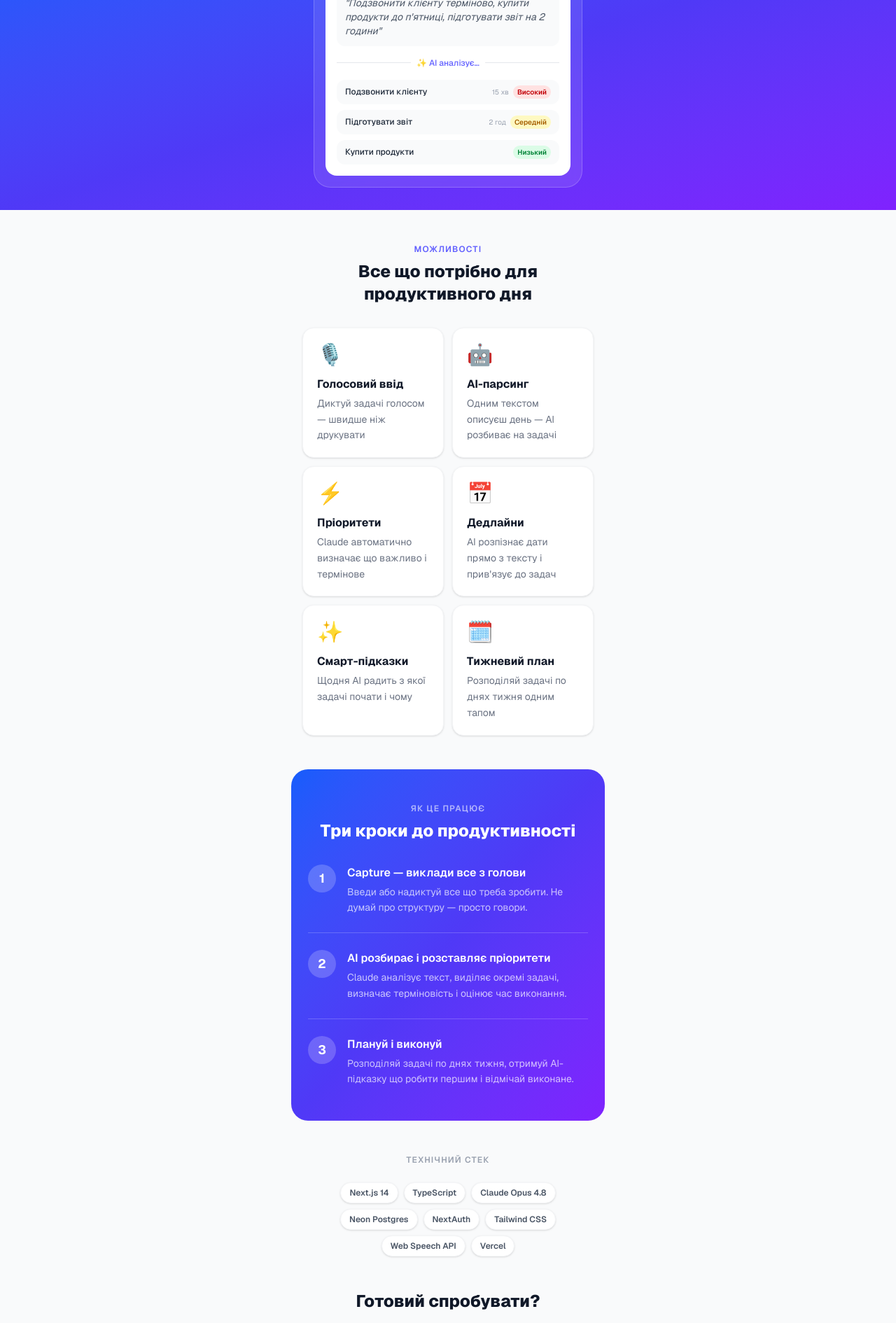
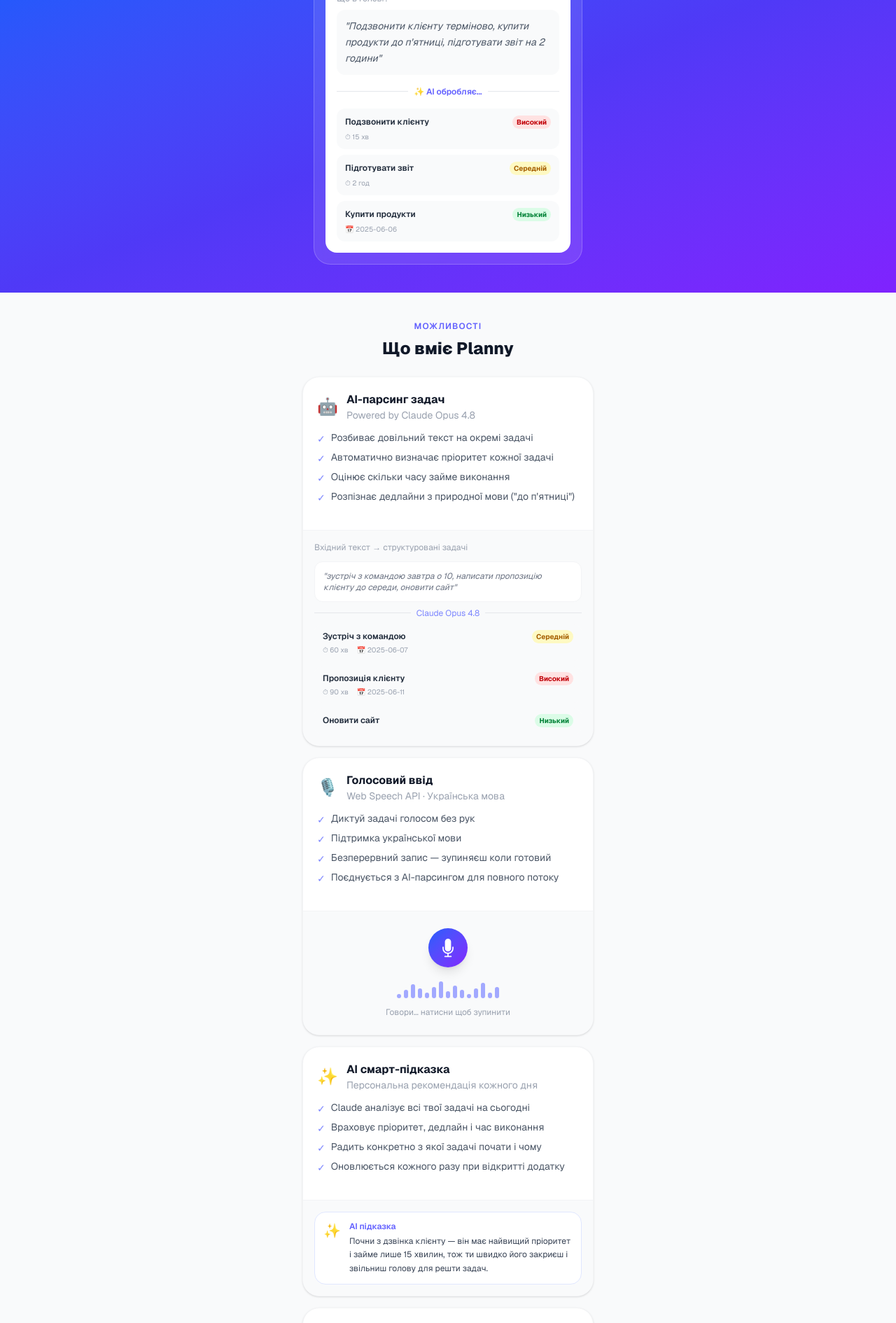
Before and after one commit to Sashamal24/ai-day-planner, a Next.js app: page /presentation in a window 1280 px wide. Shown: the part 520-2410 px from the top of the page at 70% size. Built offline with nearby package versions, Linux system fonts and the light colour scheme.

Commit message:
Expand presentation page with detailed feature blocks and mockups

```diff
--- a/app/presentation/page.tsx
+++ b/app/presentation/page.tsx
@@ -1,11 +1,34 @@
 import Link from 'next/link'
 
-function FeatureCard({ icon, title, description }: { icon: string; title: string; description: string }) {
+function FeatureBlock({ icon, title, description, detail, mockup }: {
+  icon: string
+  title: string
+  description: string
+  detail: string[]
+  mockup: React.ReactNode
+}) {
   return (
-    <div className="bg-white rounded-2xl p-5 shadow-sm border border-gray-100">
-      <div className="text-3xl mb-3">{icon}</div>
-      <h3 className="font-bold text-gray-900 mb-1 text-base">{title}</h3>
-      <p className="text-sm text-gray-500 leading-relaxed">{description}</p>
+    <div className="bg-white rounded-3xl shadow-sm border border-gray-100 overflow-hidden mb-4">
+      <div className="p-5">
+        <div className="flex items-center gap-3 mb-3">
+          <span className="text-2xl">{icon}</span>
+          <div>
+            <h3 className="font-bold text-gray-900 text-base">{title}</h3>
+            <p className="text-sm text-gray-400">{description}</p>
+          </div>
+        </div>
+        <ul className="flex flex-col gap-1.5 mb-4">
+          {detail.map((d) => (
+            <li key={d} className="flex items-start gap-2 text-sm text-gray-600">
+              <span className="text-indigo-400 mt-0.5 flex-shrink-0">✓</span>
+              {d}
+            </li>
+          ))}
+        </ul>
+      </div>
+      <div className="bg-gray-50 border-t border-gray-100 px-4 py-4">
+        {mockup}
+      </div>
     </div>
   )
 }
@@ -36,13 +59,14 @@
         </div>
         <div className="relative">
           <div className="inline-flex items-center gap-2 bg-white/20 rounded-full px-4 py-1.5 mb-6">
-            <span className="text-white/90 text-xs font-semibold tracking-wide uppercase">AI-powered</span>
+            <span className="text-white/90 text-xs font-semibold tracking-wide uppercase">Claude Opus 4.8 · AI-powered</span>
           </div>
-          <h1 className="text-4xl font-extrabold text-white mb-4 leading-tight">
-            Planny
-          </h1>
-          <p className="text-white/80 text-lg mb-8 max-w-sm mx-auto leading-relaxed">
-            Розмовляй з додатком як з асистентом — він сам розбере твої задачі, розставить пріоритети і скаже з чого почати
+          <h1 className="text-5xl font-extrabold text-white mb-3 leading-tight tracking-tight">Planny</h1>
+          <p className="text-white/80 text-lg mb-2 max-w-sm mx-auto leading-relaxed font-medium">
+            Твій AI-асистент для планування дня
+          </p>
+          <p className="text-white/60 text-sm mb-8 max-w-xs mx-auto">
+            Просто виклади що в голові — Planny сам розбере задачі, розставить пріоритети і скаже з чого почати
           </p>
           <Link
             href="/auth/login"
@@ -53,35 +77,39 @@
         </div>
       </div>
 
-      {/* Phone mockup strip */}
-      <div className="bg-gradient-to-br from-blue-600 via-indigo-600 to-violet-600 px-6 pb-8">
+      {/* AI parse mockup */}
+      <div className="bg-gradient-to-br from-blue-600 via-indigo-600 to-violet-600 px-6 pb-10">
         <div className="max-w-sm mx-auto bg-white/10 backdrop-blur rounded-3xl p-4 border border-white/20">
           <div className="flex items-center gap-2 mb-3">
             <div className="w-2 h-2 rounded-full bg-red-400" />
             <div className="w-2 h-2 rounded-full bg-yellow-400" />
             <div className="w-2 h-2 rounded-full bg-green-400" />
+            <span className="text-white/40 text-xs ml-1">planny.app / capture</span>
           </div>
           <div className="bg-white rounded-2xl p-4 text-left">
-            <p className="text-xs text-gray-400 mb-1">Capture — що в голові?</p>
-            <div className="bg-gray-50 rounded-xl p-3 text-sm text-gray-600 italic mb-3">
+            <p className="text-xs text-gray-400 mb-2">Що в голові?</p>
+            <div className="bg-gray-50 rounded-xl p-3 text-sm text-gray-600 italic mb-3 leading-relaxed">
               "Подзвонити клієнту терміново, купити продукти до п'ятниці, підготувати звіт на 2 години"
             </div>
-            <div className="flex items-center gap-2 justify-center py-1">
-              <div className="w-4 h-px bg-gray-200 flex-1" />
-              <span className="text-xs text-indigo-500 font-medium">✨ AI аналізує…</span>
-              <div className="w-4 h-px bg-gray-200 flex-1" />
+            <div className="flex items-center gap-2 justify-center py-1 mb-3">
+              <div className="h-px bg-gray-200 flex-1" />
+              <span className="text-xs text-indigo-500 font-semibold">✨ AI обробляє…</span>
+              <div className="h-px bg-gray-200 flex-1" />
             </div>
-            <div className="flex flex-col gap-2 mt-3">
+            <div className="flex flex-col gap-2">
               {[
-                { title: 'Подзвонити клієнту', p: 'Високий', c: 'bg-red-100 text-red-700', t: '15 хв' },
-                { title: 'Підготувати звіт', p: 'Середній', c: 'bg-yellow-100 text-yellow-700', t: '2 год' },
-                { title: 'Купити продукти', p: 'Низький', c: 'bg-green-100 text-green-700', t: null },
+                { title: 'Подзвонити клієнту', p: 'Високий', c: 'bg-red-100 text-red-700', t: '15 хв', d: null },
+                { title: 'Підготувати звіт', p: 'Середній', c: 'bg-yellow-100 text-yellow-700', t: '2 год', d: null },
+                { title: 'Купити продукти', p: 'Низький', c: 'bg-green-100 text-green-700', t: null, d: '2025-06-06' },
               ].map((item) => (
-                <div key={item.title} className="flex items-center justify-between bg-gray-50 rounded-xl px-3 py-2">
-                  <span className="text-xs text-gray-800 font-medium">{item.title}</span>
-                  <div className="flex items-center gap-1.5">
-                    {item.t && <span className="text-[10px] text-gray-400">{item.t}</span>}
-                    <span className={`text-[10px] font-semibold px-1.5 py-0.5 rounded-full ${item.c}`}>{item.p}</span>
+                <div key={item.title} className="bg-gray-50 rounded-xl px-3 py-2.5">
+                  <div className="flex items-center justify-between mb-1">
+                    <span className="text-xs text-gray-800 font-semibold">{item.title}</span>
+                    <span className={`text-[10px] font-bold px-1.5 py-0.5 rounded-full ${item.c}`}>{item.p}</span>
+                  </div>
+                  <div className="flex gap-3">
+                    {item.t && <span className="text-[10px] text-gray-400">⏱ {item.t}</span>}
+                    {item.d && <span className="text-[10px] text-gray-400">📅 {item.d}</span>}
                   </div>
                 </div>
               ))}
@@ -90,100 +118,230 @@
         </div>
       </div>
 
-      {/* Features */}
-      <div className="px-4 py-12 max-w-md mx-auto">
+      {/* Features detailed */}
+      <div className="px-4 py-10 max-w-md mx-auto">
         <p className="text-xs font-semibold text-indigo-500 text-center tracking-widest uppercase mb-2">Можливості</p>
-        <h2 className="text-2xl font-extrabold text-gray-900 text-center mb-8">
-          Все що потрібно для продуктивного дня
-        </h2>
-        <div className="grid grid-cols-2 gap-3">
-          <FeatureCard
+        <h2 className="text-2xl font-extrabold text-gray-900 text-center mb-6">Що вміє Planny</h2>
+
+        <FeatureBlock
+          icon="🤖"
+          title="AI-парсинг задач"
+          description="Powered by Claude Opus 4.8"
+          detail={[
+            'Розбиває довільний текст на окремі задачі',
+            'Автоматично визначає пріоритет кожної задачі',
+            'Оцінює скільки часу займе виконання',
+            'Розпізнає дедлайни з природної мови ("до п\'ятниці")',
+          ]}
+          mockup={
+            <div className="flex flex-col gap-2">
+              <p className="text-xs text-gray-400 mb-1">Вхідний текст → структуровані задачі</p>
+              <div className="bg-white rounded-xl p-3 text-xs text-gray-500 italic border border-gray-100">
+                "зустріч з командою завтра о 10, написати пропозицію клієнту до середи, оновити сайт"
+              </div>
+              <div className="flex items-center gap-2">
+                <div className="h-px bg-gray-200 flex-1" />
+                <span className="text-indigo-400 text-xs">Claude Opus 4.8</span>
+                <div className="h-px bg-gray-200 flex-1" />
+              </div>
+              {[
+                { t: 'Зустріч з командою', p: 'Середній', e: '60 хв', d: '2025-06-07', pc: 'bg-yellow-100 text-yellow-700' },
+                { t: 'Пропозиція клієнту', p: 'Високий', e: '90 хв', d: '2025-06-11', pc: 'bg-red-100 text-red-700' },
+                { t: 'Оновити сайт', p: 'Низький', e: null, d: null, pc: 'bg-green-100 text-green-700' },
+              ].map((item) => (
+                <div key={item.t} className="bg-gray-50 rounded-xl px-3 py-2">
+                  <div className="flex justify-between items-center mb-0.5">
+                    <span className="text-xs font-semibold text-gray-800">{item.t}</span>
+                    <span className={`text-[10px] font-bold px-1.5 py-0.5 rounded-full ${item.pc}`}>{item.p}</span>
+                  </div>
+                  <div className="flex gap-3">
+                    {item.e && <span className="text-[10px] text-gray-400">⏱ {item.e}</span>}
+                    {item.d && <span className="text-[10px] text-gray-400">📅 {item.d}</span>}
+                  </div>
+                </div>
+              ))}
+            </div>
+          }
+        />
+
+        <FeatureBlock
           icon="🎙️"
           title="Голосовий ввід"
-            description="Диктуй задачі голосом — швидше ніж друкувати"
+          description="Web Speech API · Українська мова"
+          detail={[
+            'Диктуй задачі голосом без рук',
+            'Підтримка української мови',
+            'Безперервний запис — зупиняєш коли готовий',
+            'Поєднується з AI-парсингом для повного потоку',
+          ]}
+          mockup={
+            <div className="flex flex-col items-center gap-3 py-2">
+              <div className="w-14 h-14 rounded-full bg-gradient-to-br from-blue-600 to-violet-600 flex items-center justify-center shadow-lg">
+                <svg xmlns="http://www.w3.org/2000/svg" viewBox="0 0 24 24" fill="white" className="w-7 h-7">
+                  <path d="M8.25 4.5a3.75 3.75 0 1 1 7.5 0v8.25a3.75 3.75 0 1 1-7.5 0V4.5Z" />
+                  <path d="M6 10.5a.75.75 0 0 1 .75.75v1.5a5.25 5.25 0 1 0 10.5 0v-1.5a.75.75 0 0 1 1.5 0v1.5a6.751 6.751 0 0 1-6 6.709v2.291h3a.75.75 0 0 1 0 1.5h-7.5a.75.75 0 0 1 0-1.5h3v-2.291a6.751 6.751 0 0 1-6-6.709v-1.5A.75.75 0 0 1 6 10.5Z" />
+                </svg>
+              </div>
+              <div className="flex gap-1 items-end h-8">
+                {[3, 6, 10, 7, 4, 8, 12, 5, 9, 6, 3, 7, 11, 4, 8].map((h, i) => (
+                  <div key={i} className="w-1.5 bg-indigo-400 rounded-full opacity-70" style={{ height: h * 2 }} />
+                ))}
+              </div>
+              <p className="text-xs text-gray-400">Говори… натисни щоб зупинити</p>
+            </div>
+          }
         />
-          <FeatureCard
-            icon="🤖"
-            title="AI-парсинг"
-            description="Одним текстом описуєш день — AI розбиває на задачі"
+
+        <FeatureBlock
+          icon="✨"
+          title="AI смарт-підказка"
+          description="Персональна рекомендація кожного дня"
+          detail={[
+            'Claude аналізує всі твої задачі на сьогодні',
+            'Враховує пріоритет, дедлайн і час виконання',
+            'Радить конкретно з якої задачі почати і чому',
+            'Оновлюється кожного разу при відкритті додатку',
+          ]}
+          mockup={
+            <div className="bg-white rounded-2xl p-3 border border-indigo-100 flex gap-3">
+              <span className="text-xl">✨</span>
+              <div>
+                <p className="text-xs font-semibold text-indigo-500 mb-1">AI підказка</p>
+                <p className="text-xs text-gray-700 leading-relaxed">
+                  Почни з дзвінка клієнту — він має найвищий пріоритет і займе лише 15 хвилин, тож ти швидко його закриєш і звільниш голову для решти задач.
+                </p>
+              </div>
+            </div>
+          }
         />
-          <FeatureCard
-            icon="⚡"
-            title="Пріоритети"
-            description="Claude автоматично визначає що важливо і термінове"
+
+        <FeatureBlock
+          icon="🗓️"
+          title="Тижневий планувальник"
+          description="Розподіляй задачі по днях"
+          detail={[
+            'Перегляд всіх задач у розрізі тижня',
+            'Тап на задачу → вибір дня',
+            'Бачиш скільки задач заплановано на кожен день',
+            'Незаплановані задачі виділені окремо',
+          ]}
+          mockup={
+            <div>
+              <div className="flex gap-1.5 mb-3">
+                {['Пн', 'Вт', 'Ср', 'Чт', 'Пт', 'Сб', 'Нд'].map((d, i) => (
+                  <div key={d} className={`flex-1 flex flex-col items-center rounded-xl py-1.5 ${i === 4 ? 'bg-gradient-to-b from-blue-600 to-violet-600' : 'bg-white border border-gray-100'}`}>
+                    <span className={`text-[9px] font-medium ${i === 4 ? 'text-white/70' : 'text-gray-400'}`}>{d}</span>
+                    <span className={`text-xs font-bold ${i === 4 ? 'text-white' : 'text-gray-700'}`}>{2 + i}</span>
+                    {i === 4 && <span className="text-[9px] text-white/70">2</span>}
+                    {i === 1 && <span className="text-[9px] text-indigo-500">1</span>}
+                  </div>
+                ))}
+              </div>
+              <div className="flex flex-col gap-1.5">
+                <p className="text-[10px] text-gray-400 font-semibold">Пт, 6</p>
+                {['Подзвонити клієнту', 'Підготувати звіт'].map((t) => (
+                  <div key={t} className="bg-white rounded-xl px-3 py-2 text-xs text-gray-700 font-medium border border-gray-100">{t}</div>
+                ))}
+              </div>
+            </div>
+          }
         />
-          <FeatureCard
-            icon="📅"
-            title="Дедлайни"
-            description="AI розпізнає дати прямо з тексту і прив'язує до задач"
+
+        <FeatureBlock
+          icon="📊"
+          title="Прогрес і статистика"
+          description="Бачиш скільки вже зроблено"
+          detail={[
+            'Кільцевий прогрес-індикатор на головній',
+            'Кількість виконаних, активних і всіх задач',
+            'Мотивує завершити день продуктивно',
+            'Оновлюється в реальному часі',
+          ]}
+          mockup={
+            <div className="flex items-center gap-4 bg-white rounded-2xl p-4 border border-gray-100">
+              <div className="relative flex-shrink-0">
+                <svg width="64" height="64" viewBox="0 0 100 100" className="-rotate-90">
+                  <circle cx="50" cy="50" r="42" fill="none" stroke="#e0e7ff" strokeWidth="12" />
+                  <circle cx="50" cy="50" r="42" fill="none" stroke="url(#pg)" strokeWidth="12"
+                    strokeLinecap="round" strokeDasharray="175 264" />
+                  <defs>
+                    <linearGradient id="pg" x1="0%" y1="0%" x2="100%" y2="0%">
+                      <stop offset="0%" stopColor="#2563eb" />
+                      <stop offset="100%" stopColor="#7c3aed" />
+                    </linearGradient>
+                  </defs>
+                </svg>
+                <div className="absolute inset-0 flex items-center justify-center">
+                  <span className="text-indigo-700 font-bold text-sm">66%</span>
+                </div>
+              </div>
+              <div className="flex flex-col gap-1.5 flex-1">
+                <div className="flex justify-between text-xs">
+                  <span className="text-gray-400">Всього</span><span className="font-semibold text-gray-800">9</span>
+                </div>
+                <div className="flex justify-between text-xs">
+                  <span className="text-gray-400">Виконано</span><span className="font-semibold text-green-600">6</span>
+                </div>
+                <div className="flex justify-between text-xs">
+                  <span className="text-gray-400">Залишилось</span><span className="font-semibold text-indigo-600">3</span>
+                </div>
+              </div>
+            </div>
+          }
         />
-          <FeatureCard
-            icon="✨"
-            title="Смарт-підказки"
-            description="Щодня AI радить з якої задачі почати і чому"
-          />
-          <FeatureCard
-            icon="🗓️"
-            title="Тижневий план"
-            description="Розподіляй задачі по днях тижня одним тапом"
-          />
-        </div>
       </div>
 
       {/* How it works */}
-      <div className="bg-gradient-to-br from-blue-600 via-indigo-600 to-violet-600 px-6 py-12 mx-4 rounded-3xl mb-12 max-w-md md:mx-auto">
+      <div className="bg-gradient-to-br from-blue-600 via-indigo-600 to-violet-600 px-6 py-12 mx-4 rounded-3xl mb-10 max-w-md md:mx-auto">
         <p className="text-xs font-semibold text-white/60 tracking-widest uppercase mb-2 text-center">Як це працює</p>
         <h2 className="text-2xl font-extrabold text-white text-center mb-8">Три кроки до продуктивності</h2>
         <div className="flex flex-col gap-6">
-          <StepCard
-            number="1"
-            title="Capture — виклади все з голови"
-            description="Введи або надиктуй все що треба зробити. Не думай про структуру — просто говори."
-          />
+          <StepCard number="1" title="Capture — виклади все з голови"
+            description="Введи або надиктуй все що треба зробити. Не думай про структуру — просто говори природньою мовою." />
           <div className="h-px bg-white/20" />
-          <StepCard
-            number="2"
-            title="AI розбирає і розставляє пріоритети"
-            description="Claude аналізує текст, виділяє окремі задачі, визначає терміновість і оцінює час виконання."
-          />
+          <StepCard number="2" title="AI розбирає і розставляє пріоритети"
+            description="Claude Opus 4.8 аналізує текст, виділяє окремі задачі, визначає терміновість, оцінює час і розпізнає дедлайни." />
           <div className="h-px bg-white/20" />
-          <StepCard
-            number="3"
-            title="Плануй і виконуй"
-            description="Розподіляй задачі по днях тижня, отримуй AI-підказку що робити першим і відмічай виконане."
-          />
+          <StepCard number="3" title="Плануй і виконуй"
+            description="Розподіляй задачі по днях тижня, отримуй AI-підказку що робити першим і відмічай виконане." />
         </div>
       </div>
 
       {/* Tech stack */}
-      <div className="px-4 pb-12 max-w-md mx-auto">
+      <div className="px-4 pb-10 max-w-md mx-auto">
         <p className="text-xs font-semibold text-gray-400 text-center tracking-widest uppercase mb-6">Технічний стек</p>
-        <div className="flex flex-wrap justify-center gap-2">
-          {['Next.js 14', 'TypeScript', 'Claude Opus 4.8', 'Neon Postgres', 'NextAuth', 'Tailwind CSS', 'Web Speech API', 'Vercel'].map((tech) => (
-            <span key={tech} className="bg-white border border-gray-100 text-gray-600 text-xs font-semibold px-3 py-1.5 rounded-full shadow-sm">
-              {tech}
-            </span>
+        <div className="grid grid-cols-2 gap-2">
+          {[
+            { name: 'Next.js 16', desc: 'App Router, Server Components' },
+            { name: 'Claude Opus 4.8', desc: 'AI парсинг та підказки' },
+            { name: 'TypeScript', desc: 'Типобезпечний код' },
+            { name: 'Neon Postgres', desc: 'Serverless база даних' },
+            { name: 'NextAuth', desc: 'Автентифікація' },
+            { name: 'Tailwind CSS', desc: 'Стилізація' },
+            { name: 'Web Speech API', desc: 'Голосовий ввід' },
+            { name: 'Vercel', desc: 'Деплой і хостинг' },
+          ].map((tech) => (
+            <div key={tech.name} className="bg-white border border-gray-100 rounded-2xl px-3 py-2.5 shadow-sm">
+              <p className="text-xs font-bold text-gray-800">{tech.name}</p>
+              <p className="text-[11px] text-gray-400">{tech.desc}</p>
+            </div>
           ))}
         </div>
       </div>
 
       {/* CTA */}
       <div className="px-4 pb-16 max-w-md mx-auto text-center">
-        <h2 className="text-2xl font-extrabold text-gray-900 mb-3">Готовий спробувати?</h2>
-        <p className="text-gray-400 text-sm mb-6">Безкоштовно. Без кредитної картки.</p>
-        <Link
-          href="/auth/login"
-          className="inline-block bg-gradient-to-r from-blue-600 to-violet-600 text-white font-bold px-8 py-3.5 rounded-2xl shadow-lg hover:shadow-xl transition-all active:scale-95 text-base"
-        >
+        <h2 className="text-2xl font-extrabold text-gray-900 mb-2">Готовий спробувати?</h2>
+        <p className="text-gray-400 text-sm mb-6">Безкоштовно. Реєстрація за 30 секунд.</p>
+        <Link href="/auth/login"
+          className="inline-block bg-gradient-to-r from-blue-600 to-violet-600 text-white font-bold px-8 py-3.5 rounded-2xl shadow-lg hover:shadow-xl transition-all active:scale-95 text-base">
           Почати планувати →
         </Link>
       </div>
 
-      {/* Footer */}
       <div className="border-t border-gray-100 py-6 text-center">
         <p className="text-xs text-gray-300">Planny · Побудовано з Claude API · {new Date().getFullYear()}</p>
       </div>
-
     </div>
   )
 }
```
Lines whose indentation alone changed are shown as unchanged.
